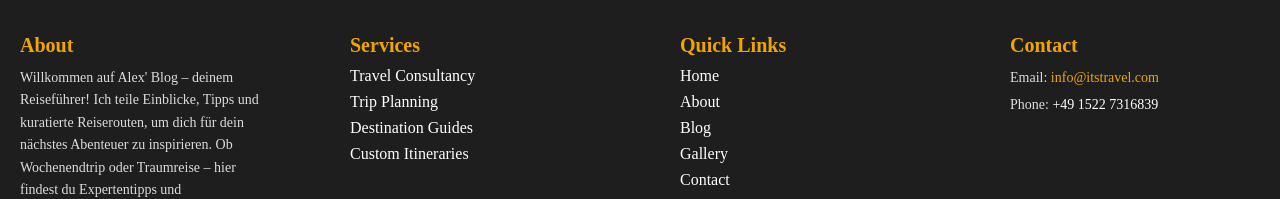
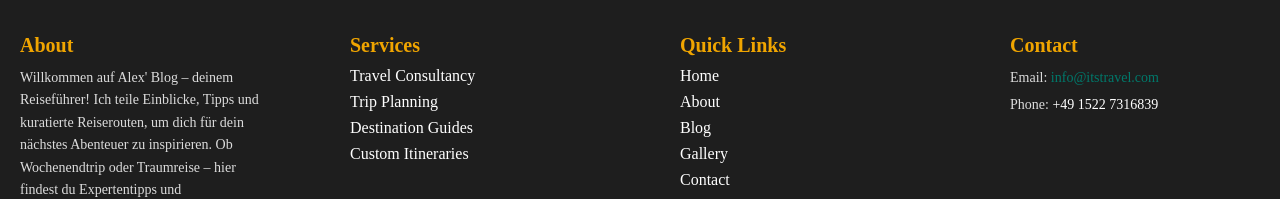
Before and after one commit to BlessingLuphahla/blog-app-ui, a React (Create React App) app: page / in a window 1280 px wide. In both pictures the pointer is over the link "info@itstravel.com". Shown: the part 1780-1979 px from the top of the page. Built offline with nearby package versions, Linux system fonts and the light colour scheme; no server answers.

Commit message:
Update footer.css
change color from Orange to green

```diff
--- a/src/pages/footer/footer.css
+++ b/src/pages/footer/footer.css
@@ -68,7 +68,7 @@
 }
 
 .footerContact a:hover {
-  color: #f0a500;
+  color: #00796b;
 }
 
 .footerText {
```
